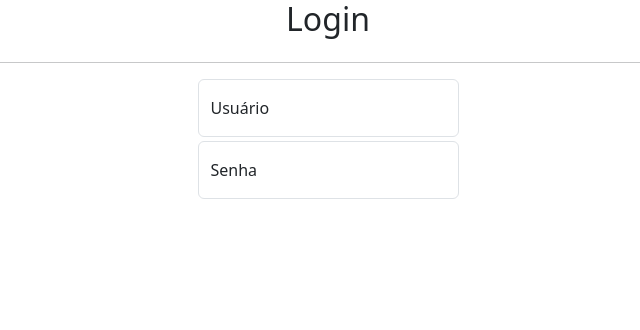
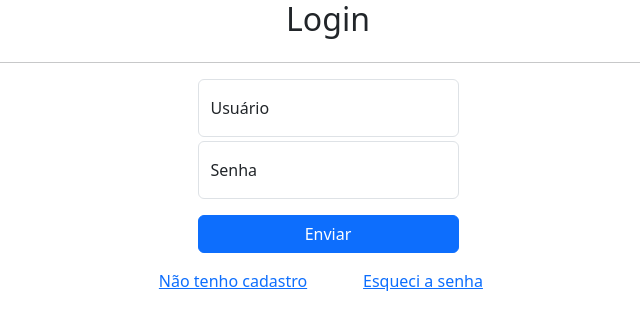
Before and after one commit to abispo/curso-python-proway-20240720, a Django app: page /contas/login/ in a window 1280 px wide. Shown: the top 330 px of the page, without its empty margins (312-952 px from the left). Run offline with Django 5.2, Linux system fonts and the light colour scheme.

Commit message:
Arquivos aula 07 aplicações web com python

```diff
--- a/modulo03-aplicacoes-web-com-python/20241109-aula07/templates/registration/login.html
+++ b/modulo03-aplicacoes-web-com-python/20241109-aula07/templates/registration/login.html
@@ -39,6 +39,21 @@
                 </div>
             </div>
         </div>
+
+        <div class="row mt-3 justify-content-center">
+            <div class="col-3 d-grid">
+                <button type="submit" class="btn btn-primary">Enviar</button>
+            </div>
+        </div>
+
+        <div class="row mt-3 justify-content-center">
+            <div class="col-2 text-center">
+                <a href="#">Não tenho cadastro</a>
+            </div>
+            <div class="col-2 text-center">
+                <a href="#">Esqueci a senha</a>
+            </div>
+        </div>
     </form>
 
 {% endblock conteudo %}
```
